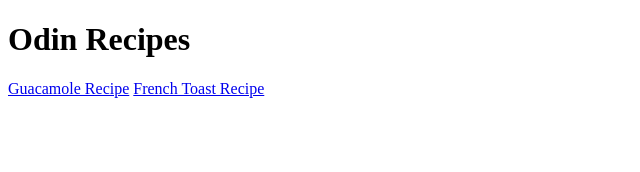
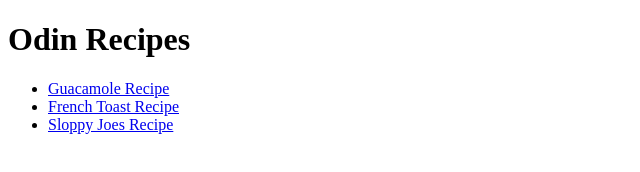
Before and after one commit to mattbparr/odin-recipes, a plain HTML site: page index.html in a window 1280 px wide. Shown: the whole page, without its empty margins (0-640 px from the left). Drawn offline with Linux system fonts and the light colour scheme.

Commit message:
Edit index.html, guacamole.html, frenchtoast.html, and sloppyjoes.html

```diff
--- a/index.html
+++ b/index.html
@@ -4,10 +4,12 @@
     <title>Odin Recipes</title>
     <meta charset="UTF-8">
   </head>
-
   <body>
     <h1>Odin Recipes</h1>
-    <a href="./recipes/guacamole.html">Guacamole Recipe</a>
-    <a href="./recipes/frenchtoast.html">French Toast Recipe</a>
+    <ul>
+      <li><a href="./recipes/guacamole.html">Guacamole Recipe</a></li>
+      <li><a href="./recipes/frenchtoast.html">French Toast Recipe</a></li>
+      <li><a href="./recipes/sloppyjoes.html">Sloppy Joes Recipe</a></li>
+    </ul>
   </body>
 </html>
```
Also changed, not shown: recipes/frenchtoast.html (+1 -1 lines), recipes/guacamole.html (+1 -0 lines), recipes/sloppyjoes.html (+2 -4 lines).
